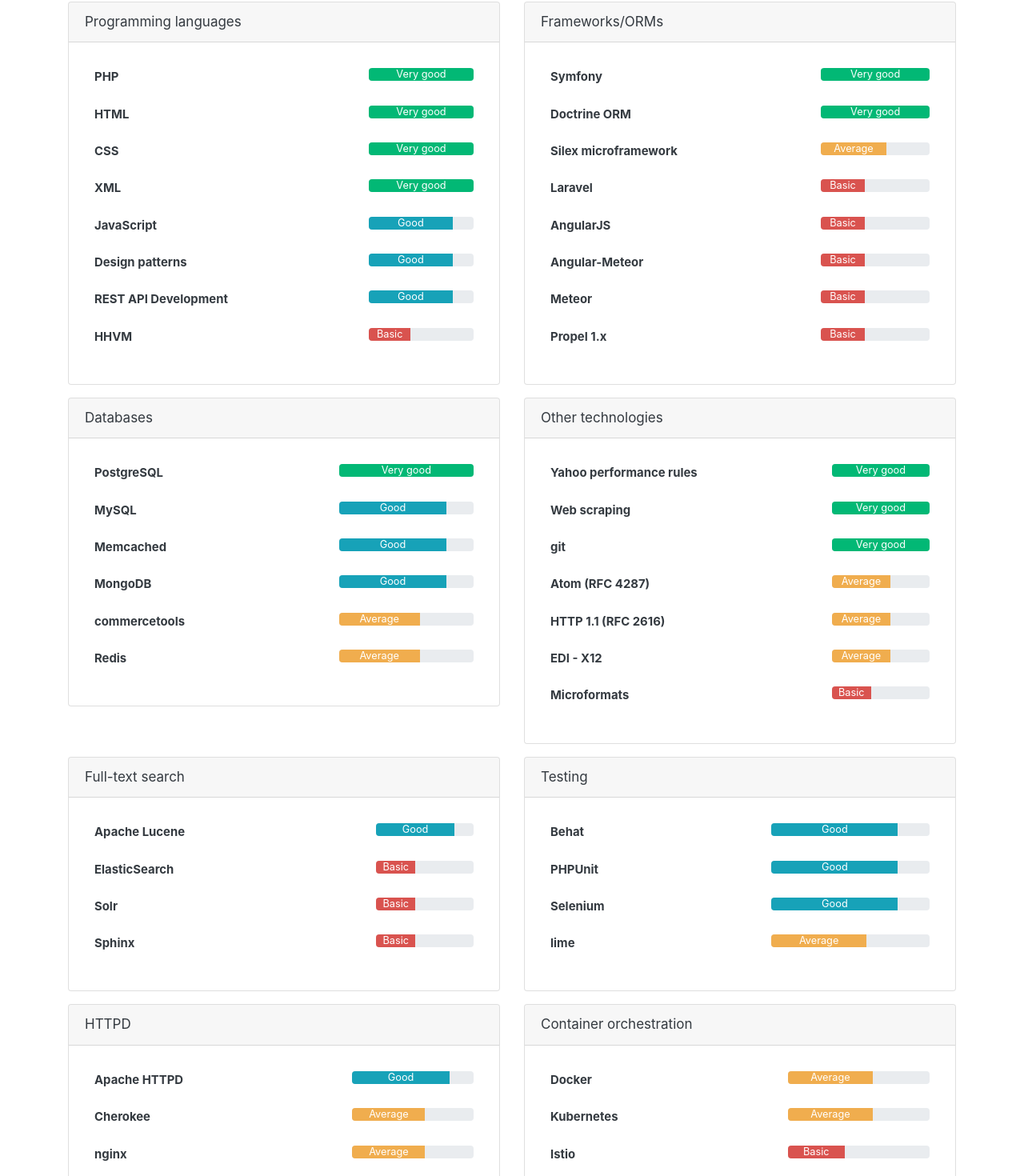
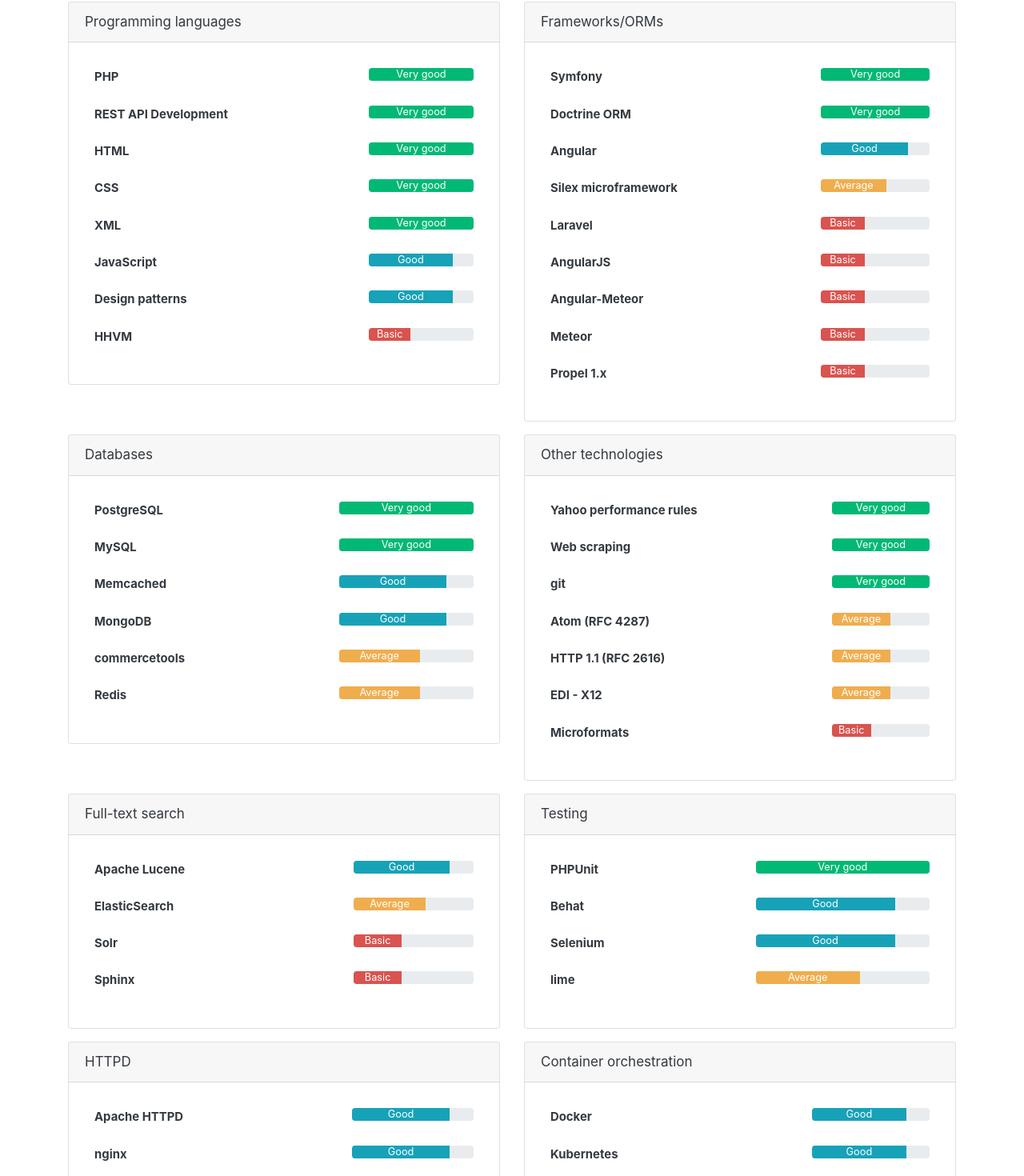
Before and after one commit to eventhorizonpl/eventhorizonlabseu, an Angular app: page / in a window 1280 px wide. Shown: the part 677-2147 px from the top of the page at 80% size. Built offline with nearby package versions, Linux system fonts and the light colour scheme.

Commit message:
#14 content update p1

```diff
--- a/src/app/app.component.html
+++ b/src/app/app.component.html
@@ -30,6 +30,14 @@
             <tbody>
               <tr>
                 <th>PHP</th>
+                <td>
+                  <div class="progress">
+                    <div class="progress-bar bg-success" role="progressbar" style="width: 100%;" aria-valuenow="100" aria-valuemin="0" aria-valuemax="100">Very good</div>
+                  </div>
+                </td>
+              </tr>
+              <tr>
+                <th>REST API Development</th>
                 <td>
                   <div class="progress">
                     <div class="progress-bar bg-success" role="progressbar" style="width: 100%;" aria-valuenow="100" aria-valuemin="0" aria-valuemax="100">Very good</div>
@@ -77,14 +85,6 @@
                 </td>
               </tr>
               <tr>
-                <th>REST API Development</th>
-                <td>
-                  <div class="progress">
-                    <div class="progress-bar bg-info" role="progressbar" style="width: 80%;" aria-valuenow="80" aria-valuemin="0" aria-valuemax="100">Good</div>
-                  </div>
-                </td>
-              </tr>
-              <tr>
                 <th>HHVM</th>
                 <td>
                   <div class="progress">
@@ -118,6 +118,14 @@
                 <td>
                   <div class="progress">
                     <div class="progress-bar bg-success" role="progressbar" style="width: 100%;" aria-valuenow="100" aria-valuemin="0" aria-valuemax="100">Very good</div>
+                  </div>
+                </td>
+              </tr>
+              <tr>
+                <th>Angular</th>
+                <td>
+                  <div class="progress">
+                    <div class="progress-bar bg-info" role="progressbar" style="width: 80%;" aria-valuenow="80" aria-valuemin="0" aria-valuemax="100">Good</div>
                   </div>
                 </td>
               </tr>
@@ -194,7 +202,7 @@
                 <th>MySQL</th>
                 <td>
                   <div class="progress">
-                    <div class="progress-bar bg-info" role="progressbar" style="width: 80%;" aria-valuenow="80" aria-valuemin="0" aria-valuemax="100">Good</div>
+                    <div class="progress-bar bg-success" role="progressbar" style="width: 100%;" aria-valuenow="100" aria-valuemin="0" aria-valuemax="100">Very good</div>
                   </div>
                 </td>
               </tr>
@@ -324,7 +332,7 @@
                 <th>ElasticSearch</th>
                 <td>
                   <div class="progress">
-                    <div class="progress-bar bg-danger" role="progressbar" style="width: 40%;" aria-valuenow="40" aria-valuemin="0" aria-valuemax="100">Basic</div>
+                    <div class="progress-bar bg-warning" role="progressbar" style="width: 60%;" aria-valuenow="60" aria-valuemin="0" aria-valuemax="100">Average</div>
                   </div>
                 </td>
               </tr>
@@ -358,15 +366,15 @@
           <table class="table table-borderless">
             <tbody>
               <tr>
-                <th>Behat</th>
+                <th>PHPUnit</th>
                 <td>
                   <div class="progress">
-                    <div class="progress-bar bg-info" role="progressbar" style="width: 80%;" aria-valuenow="80" aria-valuemin="0" aria-valuemax="100">Good</div>
+                    <div class="progress-bar bg-success" role="progressbar" style="width: 100%;" aria-valuenow="100" aria-valuemin="0" aria-valuemax="100">Very good</div>
                   </div>
                 </td>
               </tr>
               <tr>
-                <th>PHPUnit</th>
+                <th>Behat</th>
                 <td>
                   <div class="progress">
                     <div class="progress-bar bg-info" role="progressbar" style="width: 80%;" aria-valuenow="80" aria-valuemin="0" aria-valuemax="100">Good</div>
@@ -411,15 +419,15 @@
                 </td>
               </tr>
               <tr>
-                <th>Cherokee</th>
+                <th>nginx</th>
                 <td>
                   <div class="progress">
-                    <div class="progress-bar bg-warning" role="progressbar" style="width: 60%;" aria-valuenow="60" aria-valuemin="0" aria-valuemax="100">Average</div>
+                    <div class="progress-bar bg-info" role="progressbar" style="width: 80%;" aria-valuenow="80" aria-valuemin="0" aria-valuemax="100">Good</div>
                   </div>
                 </td>
               </tr>
               <tr>
-                <th>nginx</th>
+                <th>Cherokee</th>
                 <td>
                   <div class="progress">
                     <div class="progress-bar bg-warning" role="progressbar" style="width: 60%;" aria-valuenow="60" aria-valuemin="0" aria-valuemax="100">Average</div>
@@ -451,7 +459,7 @@
                 <th>Docker</th>
                 <td>
                   <div class="progress">
-                    <div class="progress-bar bg-warning" role="progressbar" style="width: 60%;" aria-valuenow="60" aria-valuemin="0" aria-valuemax="100">Average</div>
+                    <div class="progress-bar bg-info" role="progressbar" style="width: 80%;" aria-valuenow="80" aria-valuemin="0" aria-valuemax="100">Good</div>
                   </div>
                 </td>
               </tr>
@@ -459,7 +467,7 @@
                 <th>Kubernetes</th>
                 <td>
                   <div class="progress">
-                    <div class="progress-bar bg-warning" role="progressbar" style="width: 60%;" aria-valuenow="60" aria-valuemin="0" aria-valuemax="100">Average</div>
+                    <div class="progress-bar bg-info" role="progressbar" style="width: 80%;" aria-valuenow="80" aria-valuemin="0" aria-valuemax="100">Good</div>
                   </div>
                 </td>
               </tr>
```
